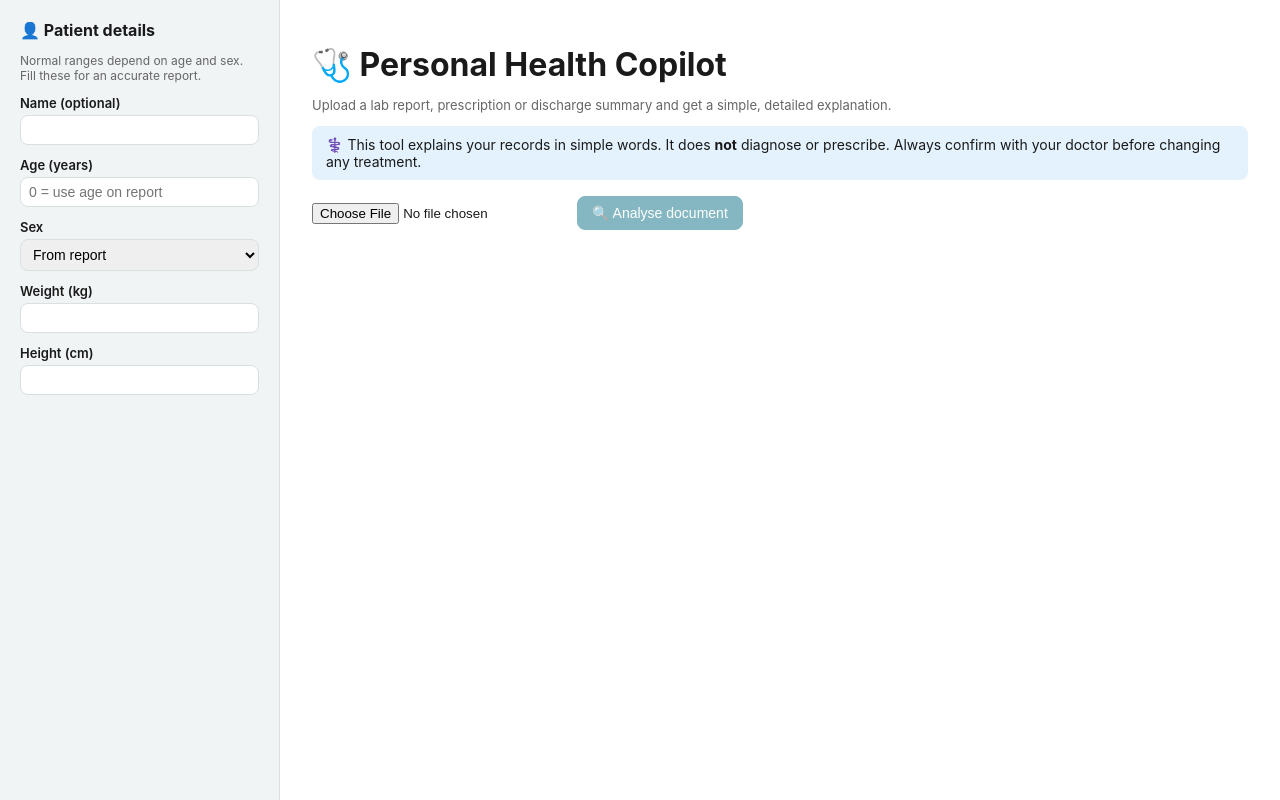
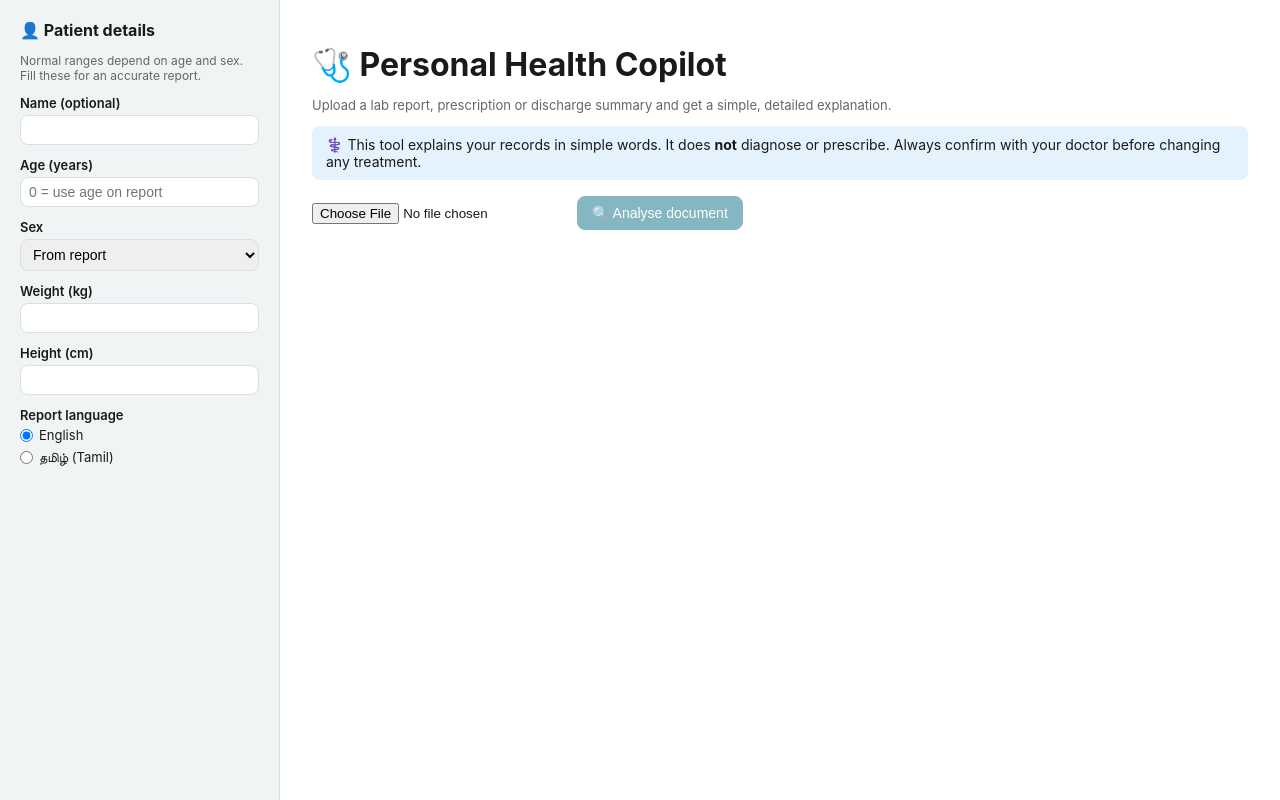
Before and after one commit to MukeshVinayagam20/SKY-TECH-NEW, a Flask app: page / in a window 1280 px wide. Run offline with Flask 3, Linux system fonts and the light colour scheme.

Commit message:
Add Tamil reports to the Flask app and fix Tamil quality and PDF rendering
- Report language choice (English / Tamil): UI labels, report and PDF are
  translated; translations are cached per report and language.
- PDF: bundle Noto Sans Tamil fonts and enable HarfBuzz shaping (uharfbuzz)
  so Tamil vowel signs render in the right order; fix wrapping of the
  lab/hospital label.
- Translation: smaller batches, no retry after a timeout, and a token cap on
  local Ollama calls so a looping model fails fast instead of hanging.
- Dev server: use the stat reloader so lazy imports in site-packages no
  longer restart the server mid-request ("Failed to fetch").

Co-Authored-By: Claude Opus 5.5 <noreply@anthropic.com>

```diff
--- a/app.py
+++ b/app.py
@@ -8,12 +8,14 @@ from dotenv import load_dotenv
 from core.ingest import file_to_images
 from core.extract import extract_document
 from core.rules import flag_all, parse_age, bmi_info, FlaggedResult
-from core.analyze import build_report, ABNORMAL
-from core.i18n import fmt_range, fmt_value, profile_lines
+from core.analyze import build_report, translate_report, ABNORMAL
+from core.i18n import LABELS, fmt_range, fmt_value, profile_lines
 from core.schemas import ExtractedDocument
 from core.analyze import HealthReport
 from core import cache
 from core import prescription as rxmod
+
+LANGUAGES = ("English", "Tamil")
 
 load_dotenv()
 
@@ -25,20 +27,36 @@ STATUS_ICON = {"NORMAL": "🟢", "LOW": "🔵", "HIGH": "🟠", "CRITICAL LOW":
                "CRITICAL HIGH": "🔴", "TEXT": "⚪", "UNKNOWN": "⚪"}
 STATUS_BG = {"NORMAL": "#e8f5e9", "LOW": "#e3f2fd", "HIGH": "#fff3e0",
              "CRITICAL LOW": "#ffcdd2", "CRITICAL HIGH": "#ffcdd2"}
-URGENCY_LABEL = {"routine": "Routine", "see_doctor_soon": "See your doctor soon",
-                 "urgent": "Urgent: contact a doctor today"}
 DISCLAIMER = ("This report explains your document in simple words. It is not a diagnosis "
               "or a prescription. Always follow your doctor's advice.")
 
 
 # ---------------- helpers: rebuild state from the session + disk cache ----------------
-def _flag_json(f: FlaggedResult) -> dict:
+def _flag_json(f: FlaggedResult, L: dict) -> dict:
     d = f.to_dict()
     d["value_fmt"] = fmt_value(f)
     d["range_fmt"] = fmt_range(f)
     d["status_icon"] = STATUS_ICON.get(f.status, "⚪")
     d["status_bg"] = STATUS_BG.get(f.status, "#ffffff")
+    d["status_name"] = L["status_names"].get(f.status, f.status)
     return d
+
+
+def _language() -> str:
+    lang = session.get("language", "English")
+    return lang if lang in LANGUAGES else "English"
+
+
+def _translated_report(report: HealthReport, rep_key: str, language: str) -> HealthReport:
+    """Translate once per (report, language) and cache the result on disk."""
+    if language == "English":
+        return report
+    tr_key = cache.make_key(rep_key, language)
+    translated = cache.load("report_tr", tr_key, HealthReport)
+    if translated is None:
+        translated = translate_report(report, language)
+        cache.save("report_tr", tr_key, translated)
+    return translated
 
 
 def _current_doc_and_flags():
@@ -118,6 +136,8 @@ def analyze():
         "height": num("height") or None,
     }
     session["profile_in"] = profile_in
+    language = request.form.get("language") or "English"
+    session["language"] = language if language in LANGUAGES else "English"
 
     try:
         images = file_to_images(upload.read(), file_name)
@@ -141,13 +161,17 @@ def analyze():
         if report is None:
             report = build_report(doc, flags, ai_profile)
             cache.save("report", rep_key, report)
+
+        display_report = _translated_report(report, rep_key, session["language"])
     except Exception as e:
         return jsonify(error=f"Could not analyse the document. {e}"), 500
 
-    return jsonify(result=_build_result_payload(doc, flags, report, rep_key, img_key, profile))
+    return jsonify(result=_build_result_payload(doc, flags, display_report, rep_key, img_key,
+                                                 profile, session["language"]))
 
 
-def _build_result_payload(doc, flags, report, rep_key, img_key, profile) -> dict:
+def _build_result_payload(doc, flags, report, rep_key, img_key, profile, language: str) -> dict:
+    L = LABELS[language]
     measured = [f for f in flags if f.status not in ("TEXT", "UNKNOWN")]
     abnormal = [f for f in measured if f.status in ABNORMAL]
     critical = [f.test_name for f in abnormal if f.status.startswith("CRITICAL")]
@@ -155,11 +179,24 @@ def _build_result_payload(doc, flags, report, rep_key, img_key, profile) -> dict
     low_conf = ([m.name for m in doc.medicines if m.confidence < 0.6]
                 + [r.test_name for r in doc.lab_results if r.confidence < 0.6])
 
+    label_keys = (
+        "summary", "normal_results", "normal_line", "needs_attention", "your_value_line",
+        "what_measures", "possible_causes", "food_tips", "doctor_may", "diet", "questions",
+        "warning", "medicines", "used_for", "how_to_take", "side_effects", "precautions",
+        "meds_caution", "no_meds", "test", "your_value", "normal_range", "status", "note",
+        "tests_checked", "normal", "need_attention", "critical_alert", "tab_report", "tab_tests",
+        "tab_meds", "tab_data", "download_pdf", "document", "date", "doctor", "lab", "disclaimer",
+    )
+    labels = {k: L[k] for k in label_keys}
+    labels["status_names"] = L["status_names"]
+
     return {
         "rep_key": rep_key,
+        "language": language,
+        "labels": labels,
         "image_count": cache.image_count(img_key),
         "img_key": img_key,
-        "profile_lines": profile_lines(profile, "English"),
+        "profile_lines": profile_lines(profile, language),
         "document": {
             "type": doc.document_type.replace("_", " ").title(),
             "date": doc.document_date or "-",
@@ -169,7 +206,7 @@ def _build_result_payload(doc, flags, report, rep_key, img_key, profile) -> dict
         "counts": {"checked": len(measured), "normal": len(measured) - len(abnormal),
                    "attention": len(abnormal)},
         "critical": critical,
-        "flags": [_flag_json(f) for f in flags],
+        "flags": [_flag_json(f, L) for f in flags],
         "report": {
             "overall_summary": report.overall_summary,
             "normal_results": [{"test": f.test_name, "value": fmt_value(f), "range": fmt_range(f)}
@@ -181,8 +218,8 @@ def _build_result_payload(doc, flags, report, rep_key, img_key, profile) -> dict
                 "possible_causes": fnd.possible_causes,
                 "food_and_lifestyle_tips": fnd.food_and_lifestyle_tips,
                 "what_your_doctor_may_do": fnd.what_your_doctor_may_do,
-                "urgency": fnd.urgency, "urgency_label": URGENCY_LABEL[fnd.urgency],
-                "value": next((_flag_json(f) for f in flags if f.test_name == fnd.test_name), None),
+                "urgency": fnd.urgency, "urgency_label": L["urgency"][fnd.urgency],
+                "value": next((_flag_json(f, L) for f in flags if f.test_name == fnd.test_name), None),
             } for fnd in report.findings],
             "diet_and_lifestyle": report.diet_and_lifestyle,
             "questions_for_doctor": report.questions_for_doctor,
@@ -204,8 +241,10 @@ def state():
         return jsonify(result=None)
     doc, flags, report, rep_key = bundle
     profile = _current_profile()
-    return jsonify(result=_build_result_payload(doc, flags, report, rep_key,
-                                                 session["img_key"], profile))
+    language = _language()
+    display_report = _translated_report(report, rep_key, language)
+    return jsonify(result=_build_result_payload(doc, flags, display_report, rep_key,
+                                                 session["img_key"], profile, language))
 
 
 @app.route("/api/images/<img_key>/<int:index>")
@@ -301,9 +340,11 @@ def report_pdf():
     doc, flags, report, rep_key = bundle
     profile = _current_profile()
     rx = rxmod.load(rep_key)
+    language = _language()
+    display_report = _translated_report(report, rep_key, language)
     try:
         from core.pdf_report import build_pdf
-        pdf_bytes = build_pdf(report, flags, profile, doc, "English", prescription=rx)
+        pdf_bytes = build_pdf(display_report, flags, profile, doc, language, prescription=rx)
     except Exception as e:
         return f"PDF could not be created: {e}", 500
     return send_file(io.BytesIO(pdf_bytes), mimetype="application/pdf",
@@ -331,4 +372,7 @@ def prescription_pdf():
 
 if __name__ == "__main__":
     debug = os.getenv("FLASK_DEBUG", "true").lower() == "true"
-    app.run(debug=debug, use_reloader=debug, port=int(os.getenv("PORT", 5000)))
+    # "stat" reloader + excluding the venv: the watchdog reloader saw lazy imports in
+    # site-packages (e.g. anyio via ollama) as changes and restarted mid-request.
+    app.run(debug=debug, use_reloader=debug, port=int(os.getenv("PORT", 5000)),
+            reloader_type="stat", exclude_patterns=["*site-packages*"])
--- a/core/analyze.py
+++ b/core/analyze.py
@@ -171,7 +171,7 @@ ITEMS (JSON list):
 """
 
 SKIP_KEYS = {"test_name", "name", "urgency"}
-BATCH = 20                      # bigger batches = fewer slow AI calls
+BATCH = 8                       # Tamil is token-heavy: keep each call well under the timeout
 
 
 def _translate_batch(texts: list[str], language: str) -> list[str]:
@@ -182,6 +182,8 @@ def _translate_batch(texts: list[str], language: str) -> list[str]:
                 items=json.dumps(texts, ensure_ascii=False, indent=1)), _Items, task="text").items
         except Exception as e:
             print(f"[translate] batch failed: {e}")
+            if "timed out" in str(e).lower():
+                break                                   # a retry would just time out again
             continue
         if len(out) == len(texts) and sum(has_tamil(t) for t in out) >= len(texts) * 0.7:
             return out
--- a/core/i18n.py
+++ b/core/i18n.py
@@ -81,7 +81,7 @@ LABELS = {
         "translating": "அறிக்கையை தமிழில் மொழிபெயர்க்கிறது...",
         "disclaimer": ("இந்த அறிக்கை உங்கள் ஆவணத்தை எளிய சொற்களில் விளக்குகிறது. இது நோயறிதலோ "
                        "மருந்துச் சீட்டோ அல்ல. எப்போதும் உங்கள் மருத்துவரின் ஆலோசனையைப் பின்பற்றவும்."),
-        "document": "ஆவணம்", "date": "தேதி", "doctor": "மருத்துவர்", "lab": "ஆய்வகம்/மருத்துவமனை",
+        "document": "ஆவணம்", "date": "தேதி", "doctor": "மருத்துவர்", "lab": "ஆய்வகம் / மருத்துவமனை",
         "generated": "Personal Health Copilot உருவாக்கியது",
         "profile": {"name": "பெயர்", "age": "வயது", "sex": "பாலினம்", "weight": "எடை",
                     "height": "உயரம்", "bmi": "BMI"},
--- a/core/llm.py
+++ b/core/llm.py
@@ -111,7 +111,9 @@ def _call_ollama(prompt: str, images: list[bytes], schema: dict, model: str) ->
         model=model,
         messages=[message],
         format=schema,                       # forces JSON in this shape
-        options={"temperature": 0, "num_ctx": 8192},
+        # num_predict caps runaway output: small local models can loop on one line
+        # (seen with qwen2.5vl on Tamil) until they hit the timeout.
+        options={"temperature": 0, "num_ctx": 8192, "num_predict": 3000},
     )
     if not USING_OLLAMA_CLOUD:
         kwargs["keep_alive"] = "30m"         # local only: keep the model in memory between calls
--- a/requirements.txt
+++ b/requirements.txt
@@ -7,3 +7,4 @@ python-dotenv
 ollama
 google-genai
 reportlab
+uharfbuzz
--- a/static/app.js
+++ b/static/app.js
@@ -1,8 +1,3 @@
-const STATUS_NAMES = {
-  NORMAL: "Normal", LOW: "Low", HIGH: "High",
-  "CRITICAL LOW": "Critical low", "CRITICAL HIGH": "Critical high",
-  TEXT: "Descriptive", UNKNOWN: "Unknown",
-};
 const FOOD_OPTIONS_FALLBACK = ["After food", "Before food", "With food", "Empty stomach", "Any time"];
 
 let currentResult = null;
@@ -27,6 +22,8 @@ el("analyze-btn").addEventListener("click", async () => {
   el("analyzing").hidden = false;
   el("image-preview").innerHTML = "";
 
+  const langInput = document.querySelector('input[name="language"]:checked');
+
   const form = new FormData();
   form.append("file", file);
   form.append("name", el("f-name").value);
@@ -34,6 +31,7 @@ el("analyze-btn").addEventListener("click", async () => {
   form.append("sex", el("f-sex").value);
   form.append("weight", el("f-weight").value);
   form.append("height", el("f-height").value);
+  form.append("language", langInput ? langInput.value : "English");
 
   try {
     const res = await fetch("/api/analyze", { method: "POST", body: form });
@@ -63,22 +61,38 @@ function renderImagePreview(result) {
 // ---------------- render top-level result ----------------
 function renderResult(r) {
   el("results").hidden = false;
+  const L = r.labels;
+
+  if (r.language) {
+    const langInput = document.querySelector(`input[name="language"][value="${r.language}"]`);
+    if (langInput) langInput.checked = true;
+  }
 
   el("profile-line").textContent = r.profile_lines.map(([k, v]) => `${k}: ${v}`).join("  ·  ");
   el("doc-meta").textContent =
-    `Document: ${r.document.type} · Date: ${r.document.date} · Doctor: ${r.document.doctor} · Lab: ${r.document.facility}`;
+    `${L.document}: ${r.document.type} · ${L.date}: ${r.document.date} · ${L.doctor}: ${r.document.doctor} · ${L.lab}: ${r.document.facility}`;
 
   el("m-checked").textContent = r.counts.checked;
   el("m-normal").textContent = r.counts.normal;
   el("m-attention").textContent = r.counts.attention;
+  el("m-checked-label").textContent = L.tests_checked;
+  el("m-normal-label").textContent = L.normal;
+  el("m-attention-label").textContent = L.need_attention;
 
   if (r.critical.length) {
     el("critical-alert").hidden = false;
-    el("critical-alert").textContent =
-      `🔴 Some values are far outside the normal range: ${r.critical.join(", ")}. Please contact your doctor today.`;
+    el("critical-alert").textContent = `🔴 ${L.critical_alert.replace("{tests}", r.critical.join(", "))}`;
   } else {
     el("critical-alert").hidden = true;
   }
+
+  el("pdf-top").textContent = L.download_pdf;
+  el("pdf-bottom").textContent = L.download_pdf;
+  el("tab-btn-report").textContent = L.tab_report;
+  el("tab-btn-tests").textContent = L.tab_tests;
+  el("tab-btn-meds").textContent = L.tab_meds;
+  el("tab-btn-data").textContent = L.tab_data;
+  el("report-disclaimer").textContent = `⚕️ ${L.disclaimer}`;
 
   renderReportTab(r);
   renderTestsTab(r);
@@ -102,43 +116,47 @@ document.querySelectorAll(".tab-btn").forEach((btn) => {
 
 // ---------------- report tab ----------------
 function renderReportTab(r) {
-  let html = `<h3>Summary</h3><p>${esc(r.report.overall_summary)}</p>`;
+  const L = r.labels;
+  let html = `<h3>${esc(L.summary)}</h3><p>${esc(r.report.overall_summary)}</p>`;
 
   if (r.report.normal_results.length) {
-    html += `<div class="banner success"><b>✅ Good news: normal results</b><ul>${
-      r.report.normal_results.map((n) => `<li>${esc(n.test)}: ${esc(n.value)} is within the normal range (${esc(n.range)})</li>`).join("")
+    html += `<div class="banner success"><b>✅ ${esc(L.normal_results)}</b><ul>${
+      r.report.normal_results.map((n) => `<li>${esc(L.normal_line
+        .replace("{test}", n.test).replace("{value}", n.value).replace("{range}", n.range))}</li>`).join("")
     }</ul></div>`;
   }
 
   if (r.report.findings.length) {
-    html += `<h3>⚠️ What needs attention</h3>`;
+    html += `<h3>⚠️ ${esc(L.needs_attention)}</h3>`;
     for (const f of r.report.findings) {
       const kind = f.urgency === "urgent" ? "error" : f.urgency === "see_doctor_soon" ? "warning" : "info";
       const icon = f.urgency === "urgent" ? "🔴" : f.urgency === "see_doctor_soon" ? "🟠" : "🟢";
       html += `<details class="finding" open><summary>${esc(f.test_name)} · ${icon} ${esc(f.urgency_label)}</summary>
         <div class="body">`;
       if (f.value) {
-        html += `<p><b>Your value: ${esc(f.value.value_fmt)} · Normal for you: ${esc(f.value.range_fmt)} · ${f.value.status_icon} ${esc(STATUS_NAMES[f.value.status] || f.value.status)}</b></p>`;
+        html += `<p><b>${esc(L.your_value_line
+          .replace("{value}", f.value.value_fmt).replace("{range}", f.value.range_fmt)
+          .replace("{status}", `${f.value.status_icon} ${f.value.status_name}`))}</b></p>`;
       }
       html += `<div class="banner ${kind}">${esc(f.what_your_result_means)}</div>
-        <p><b>What this test measures:</b> ${esc(f.what_it_measures)}</p>
+        <p><b>${esc(L.what_measures)}:</b> ${esc(f.what_it_measures)}</p>
         <div class="two-col">
-          <div><b>Possible causes</b>${bullets(f.possible_causes)}</div>
-          <div><b>Food & lifestyle tips</b>${bullets(f.food_and_lifestyle_tips)}</div>
+          <div><b>${esc(L.possible_causes)}</b>${bullets(f.possible_causes)}</div>
+          <div><b>${esc(L.food_tips)}</b>${bullets(f.food_and_lifestyle_tips)}</div>
         </div>
-        <p><b>What your doctor may do</b>${bullets(f.what_your_doctor_may_do)}</p>
+        <p><b>${esc(L.doctor_may)}</b>${bullets(f.what_your_doctor_may_do)}</p>
       </div></details>`;
     }
   }
 
   if (r.report.diet_and_lifestyle.length) {
-    html += `<h3>🥗 Diet & lifestyle</h3>${bullets(r.report.diet_and_lifestyle)}`;
+    html += `<h3>🥗 ${esc(L.diet)}</h3>${bullets(r.report.diet_and_lifestyle)}`;
   }
   if (r.report.questions_for_doctor.length) {
-    html += `<h3>❓ Questions to ask your doctor</h3>${bullets(r.report.questions_for_doctor)}`;
+    html += `<h3>❓ ${esc(L.questions)}</h3>${bullets(r.report.questions_for_doctor)}`;
   }
   if (r.report.warning_signs.length) {
-    html += `<div class="banner warning"><b>🚨 See a doctor quickly if you notice:</b>${bullets(r.report.warning_signs)}</div>`;
+    html += `<div class="banner warning"><b>🚨 ${esc(L.warning)}:</b>${bullets(r.report.warning_signs)}</div>`;
   }
 
   el("tab-report").innerHTML = html;
@@ -146,13 +164,14 @@ function renderReportTab(r) {
 
 // ---------------- tests tab ----------------
 function renderTestsTab(r) {
+  const L = r.labels;
   if (!r.flags.length) { el("tab-tests").innerHTML = "<p>-</p>"; return; }
   let rows = r.flags.map((f) => `<tr style="background:${f.status_bg}">
-    <td>${f.status_icon} ${esc(STATUS_NAMES[f.status] || f.status)}</td>
+    <td>${f.status_icon} ${esc(f.status_name)}</td>
     <td>${esc(f.test_name)}</td><td>${esc(f.value_fmt)}</td>
     <td>${esc(f.range_fmt)}</td><td>${esc(f.note)}</td></tr>`).join("");
   el("tab-tests").innerHTML = `<table class="results">
-    <thead><tr><th>Status</th><th>Test</th><th>Your value</th><th>Normal range (your age/sex)</th><th>Note</th></tr></thead>
+    <thead><tr><th>${esc(L.status)}</th><th>${esc(L.test)}</th><th>${esc(L.your_value)}</th><th>${esc(L.normal_range)}</th><th>${esc(L.note)}</th></tr></thead>
     <tbody>${rows}</tbody></table>`;
 }
 
@@ -177,18 +196,19 @@ function renderMedsTab(r) {
     html += `<div class="banner info">⏳ No doctor-approved prescription yet. Medicines are shown here only after a doctor reviews this report and approves them.</div>`;
   }
 
-  html += `<hr><h3>💊 Medicines written on the uploaded document</h3>`;
+  const L = r.labels;
+  html += `<hr><h3>💊 ${esc(L.medicines)}</h3>`;
   if (r.report.medicines.length) {
     for (const m of r.report.medicines) {
       html += `<div class="medicine-card"><h4>💊 ${esc(m.name)}</h4>
-        <p><b>Usually used for:</b> ${esc(m.used_for)}</p>
-        <p><b>How to take (as written):</b> ${esc(m.how_to_take)}</p>
-        <p><b>Common side effects:</b> ${esc(m.common_side_effects.join(", "))}</p>
-        <p><b>Precautions:</b> ${esc(m.precautions.join("; "))}</p></div>`;
+        <p><b>${esc(L.used_for)}:</b> ${esc(m.used_for)}</p>
+        <p><b>${esc(L.how_to_take)}:</b> ${esc(m.how_to_take)}</p>
+        <p><b>${esc(L.side_effects)}:</b> ${esc(m.common_side_effects.join(", "))}</p>
+        <p><b>${esc(L.precautions)}:</b> ${esc(m.precautions.join("; "))}</p></div>`;
     }
-    html += `<p class="caption">Do not start, stop or change any medicine without asking your doctor.</p>`;
+    html += `<p class="caption">${esc(L.meds_caution)}</p>`;
   } else {
-    html += `<p>No medicines in this document.</p>`;
+    html += `<p>${esc(L.no_meds)}</p>`;
   }
 
   el("tab-meds").innerHTML = html;
--- a/static/style.css
+++ b/static/style.css
@@ -49,6 +49,19 @@ body {
   border: 1px solid var(--border);
   border-radius: var(--radius);
   font-size: 14px;
+}
+
+.radio-group { display: flex; flex-direction: column; gap: 6px; margin-top: 4px; }
+.sidebar label.radio-option {
+  display: flex !important;
+  align-items: center;
+  font-weight: 400;
+  margin-bottom: 0;
+}
+.sidebar input[type="radio"] {
+  display: inline-block;
+  width: auto;
+  margin: 0 6px 0 0;
 }
 
 .content { flex: 1; padding: 24px 32px; max-width: 1100px; }
--- a/templates/index.html
+++ b/templates/index.html
@@ -31,6 +31,12 @@
         <label>Height (cm)
           <input type="number" name="height" id="f-height" min="0" max="250" step="0.5">
         </label>
+        <label>Report language
+          <div class="radio-group">
+            <label class="radio-option"><input type="radio" name="language" value="English" id="f-lang-en" checked> English</label>
+            <label class="radio-option"><input type="radio" name="language" value="Tamil" id="f-lang-ta"> தமிழ் (Tamil)</label>
+          </div>
+        </label>
       </form>
     </aside>
 
@@ -59,20 +65,20 @@
               <p id="doc-meta" class="caption"></p>
 
               <div class="metrics">
-                <div class="metric"><span id="m-checked">0</span><label>Tests checked</label></div>
-                <div class="metric"><span id="m-normal">0</span><label>Normal</label></div>
-                <div class="metric"><span id="m-attention">0</span><label>Need attention</label></div>
+                <div class="metric"><span id="m-checked">0</span><label id="m-checked-label">Tests checked</label></div>
+                <div class="metric"><span id="m-normal">0</span><label id="m-normal-label">Normal</label></div>
+                <div class="metric"><span id="m-attention">0</span><label id="m-attention-label">Need attention</label></div>
               </div>
               <div id="critical-alert" class="banner error" hidden></div>
 
               <button id="pdf-top" class="primary full">⬇️ Download report (PDF)</button>
 
               <div class="tabs">
-                <button class="tab-btn active" data-tab="report">📋 Simple report</button>
-                <button class="tab-btn" data-tab="tests">🧪 Test results</button>
-                <button class="tab-btn" data-tab="meds">💊 Medicines</button>
+                <button class="tab-btn active" data-tab="report" id="tab-btn-report">📋 Simple report</button>
+                <button class="tab-btn" data-tab="tests" id="tab-btn-tests">🧪 Test results</button>
+                <button class="tab-btn" data-tab="meds" id="tab-btn-meds">💊 Medicines</button>
                 <button class="tab-btn" data-tab="doctor">🩺 Doctor review</button>
-                <button class="tab-btn" data-tab="data">🗂️ Extracted data</button>
+                <button class="tab-btn" data-tab="data" id="tab-btn-data">🗂️ Extracted data</button>
               </div>
 
               <section class="tab-panel" id="tab-report"></section>
@@ -81,7 +87,7 @@
               <section class="tab-panel" id="tab-doctor" hidden></section>
               <section class="tab-panel" id="tab-data" hidden></section>
 
-              <p class="caption disclaimer">⚕️ This report explains your document in simple words. It is not a diagnosis or a prescription. Always follow your doctor's advice.</p>
+              <p class="caption disclaimer" id="report-disclaimer">⚕️ This report explains your document in simple words. It is not a diagnosis or a prescription. Always follow your doctor's advice.</p>
               <hr>
               <button id="pdf-bottom" class="primary full">⬇️ Download report (PDF)</button>
             </div>
```
Also changed, not shown: core/pdf_report.py (+85 -41 lines), data/fonts/NotoSansTamil-Static-Bold.ttf (added), data/fonts/NotoSansTamil-Static-Regular.ttf (added).
